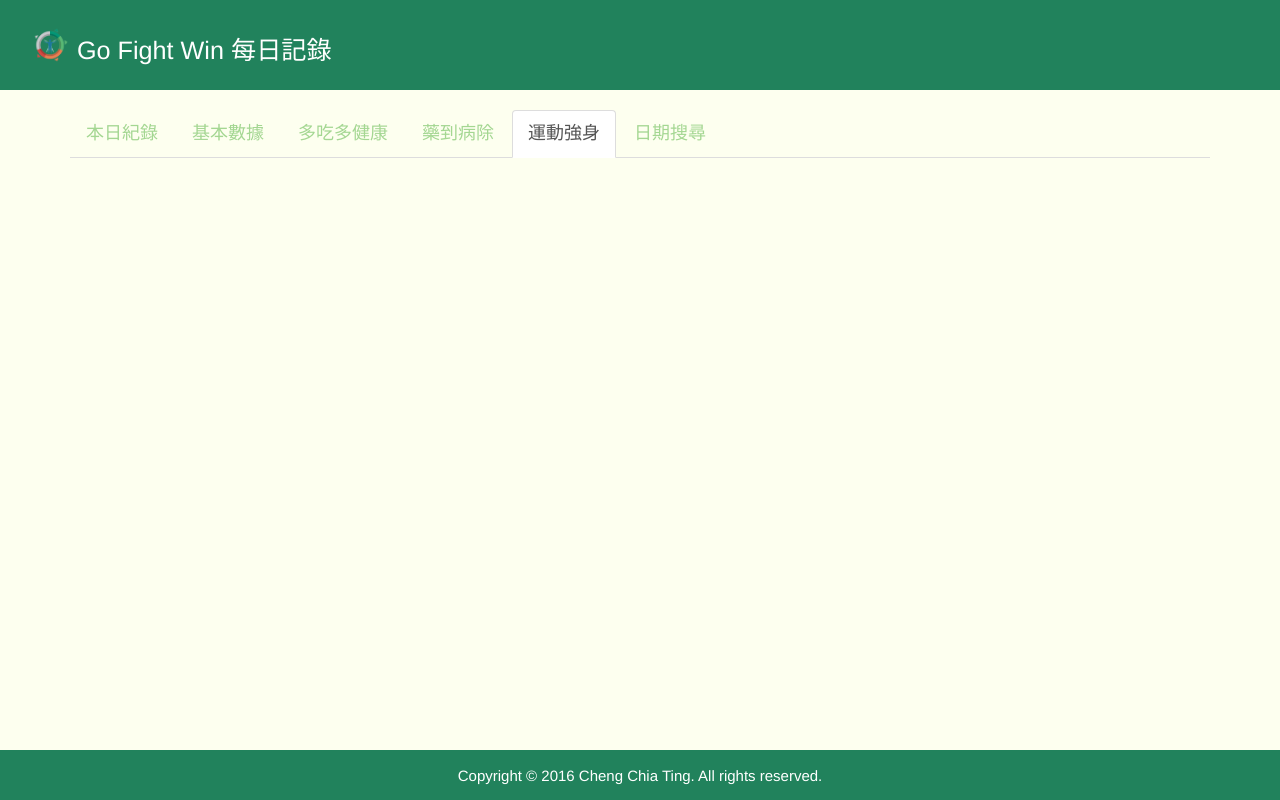
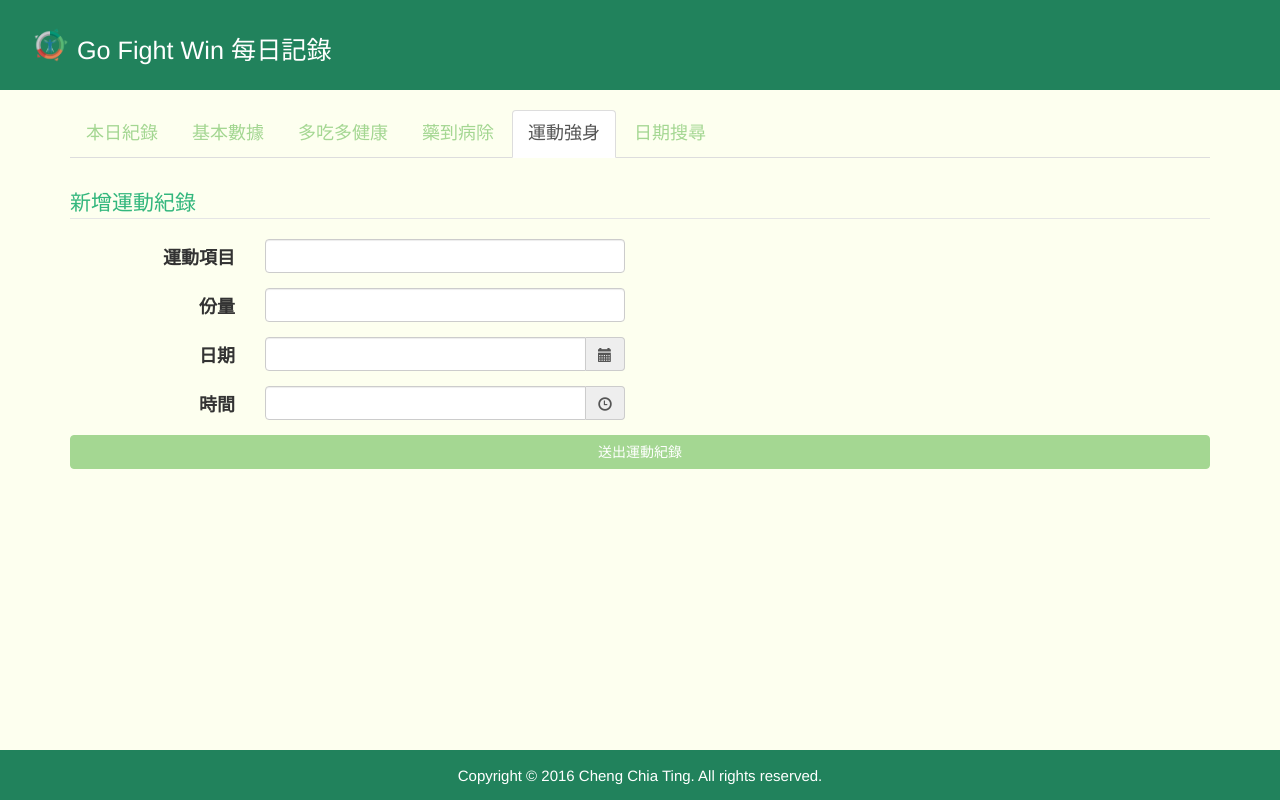
Before and after one commit to din1030/GoFightWin_Web, a CodeIgniter app: page /database/ in a window 1280 px wide, after a click on "運動強身". Run offline with CodeIgniter, Linux system fonts and the light colour scheme; data that the repository does not hold is empty.

Commit message:
新增運動紀錄功能

```diff
--- /dev/null
+++ b/application/views/SportTab.php
@@ -0,0 +1,38 @@
+<legend>新增運動紀錄</legend>
+<form id="sport_form" class="form-horizontal form-general" action="/GoFightWin/sport/add_sport_action" method="post">
+    <div class="form-group">
+        <label class="col-xs-12 col-sm-2 col-md-2 control-label" for="sport">運動項目</label>
+        <div class="col-sm-4 col-md-4">
+            <input id="sport" name="sport" type="text" class="form-control input-md">
+        </div>
+    </div>
+    <div class="form-group">
+        <label class="col-xs-12 col-sm-2 col-md-2 control-label" for="amount">份量</label>
+        <div class="col-sm-4 col-md-4">
+            <input id="sport_quantity" name="sport_quantity" type="text" class="form-control input-md">
+        </div>
+    </div>
+    <div class="form-group">
+        <label class="col-xs-12 col-sm-2 col-md-2 control-label" for="sport_date">日期</label>
+        <div class="col-sm-4 col-md-4">
+            <div class='input-group date bd_date_picker' id='sport_date_picker'>
+                <input id="sport_date" name="sport_date" type='text' class="form-control input-md" />
+                <span class="input-group-addon">
+                    <span class="glyphicon glyphicon-calendar"></span>
+                </span>
+            </div>
+        </div>
+    </div>
+    <div class="form-group">
+        <label class="col-xs-12 col-sm-2 col-md-2 control-label" for="sport_time">時間</label>
+        <div class="col-sm-4 col-md-4">
+            <div class='input-group date bd_time_picker' id='sport_time_picker'>
+                <input id="sport_time" name="sport_time" type='text' class="form-control input-md" />
+                <span class="input-group-addon">
+                    <span class="glyphicon glyphicon-time"></span>
+                </span>
+            </div>
+        </div>
+    </div>
+    <button type="submit" class="btn btn-primary btn-block">送出運動紀錄</button>
+</form>
--- a/application/views/home.php
+++ b/application/views/home.php
@@ -41,6 +41,8 @@
 
             <legend>運動</legend>
             <div>
+                <?php $this->table->set_heading('運動項目', '運動量', '時間'); ?>
+                <?= $this->table->generate($sport); ?>
             </div>
         </div>
 
@@ -57,7 +59,7 @@
         </div>
 
         <div role="tabpanel" class="tab-pane" id="sport">
-
+            <?php $this->load->view('SportTab'); ?>
         </div>
 
         <div role="tabpanel" class="tab-pane" id="dayreport">
```
Also changed, not shown: application/controllers/Sport.php (added, +47 -0 lines).
